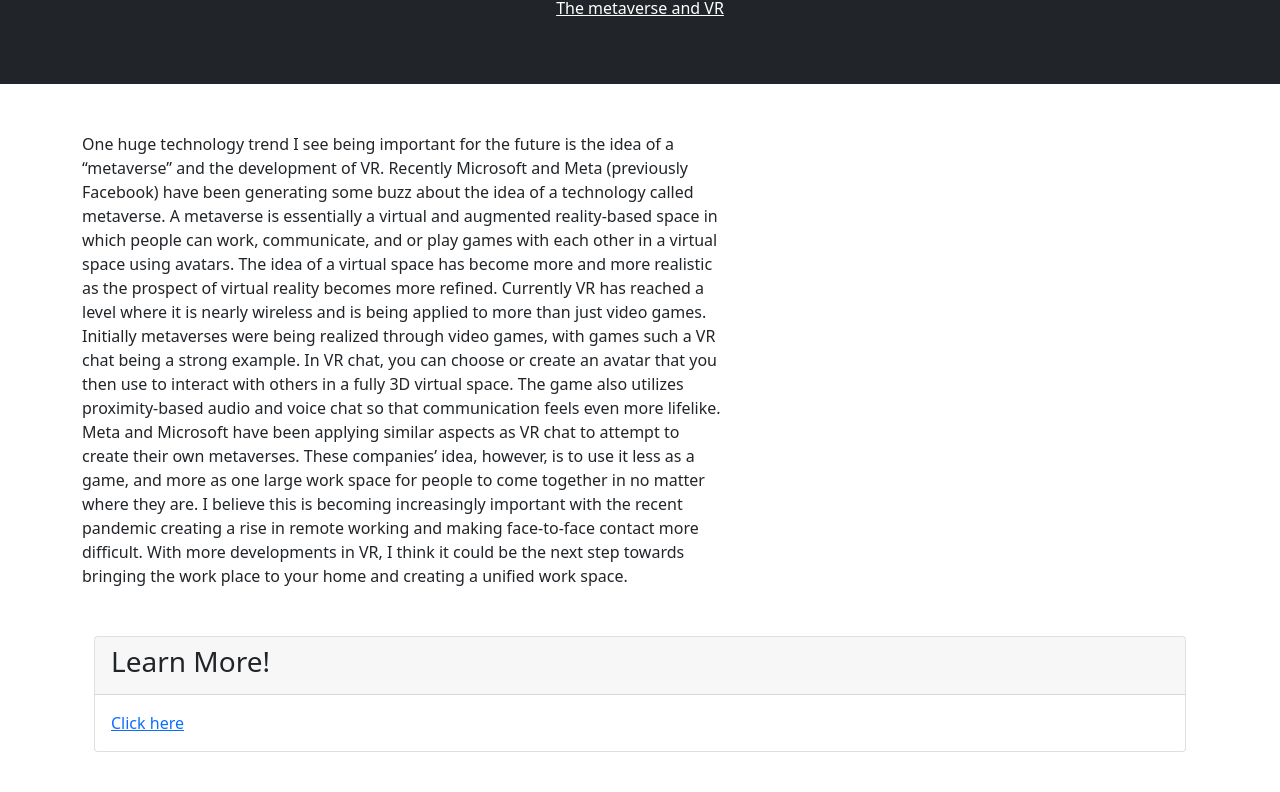
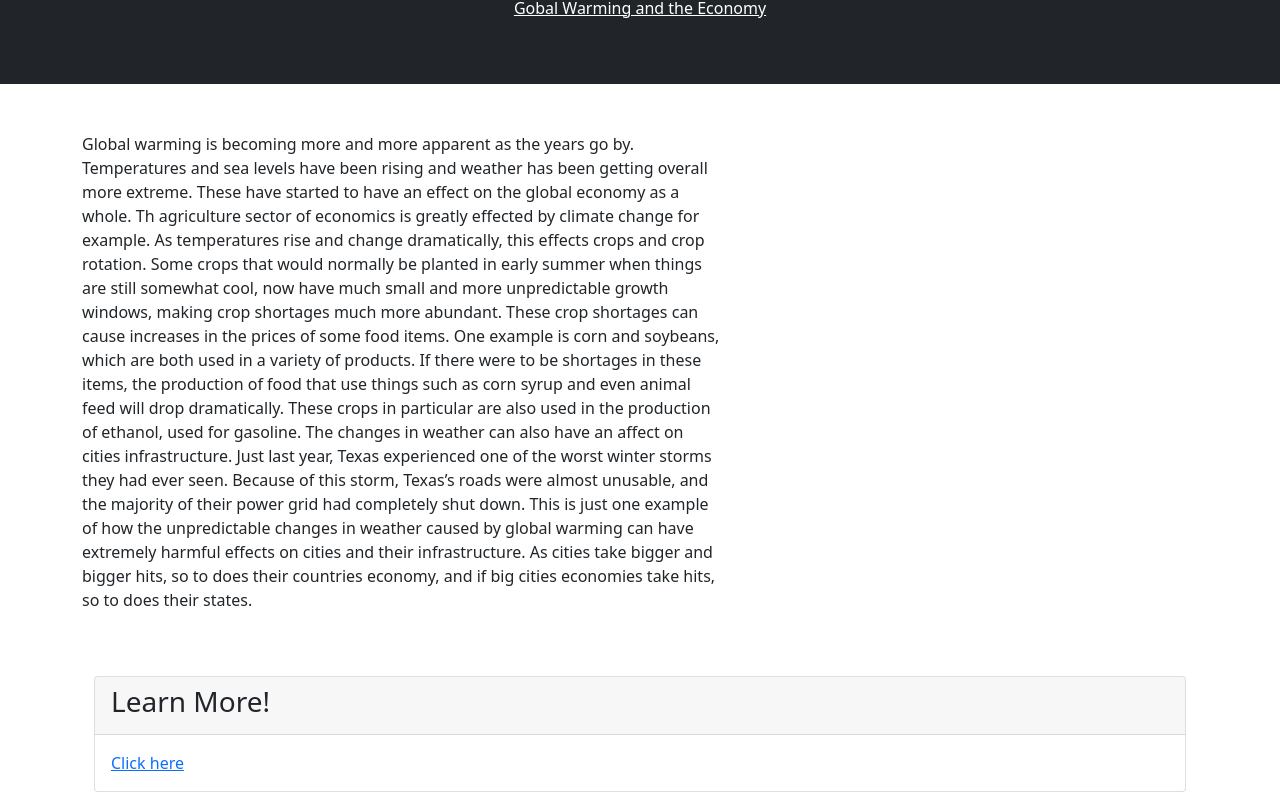
Before and after one commit to Simjowa/Simjowa.github.io, a plain HTML site: page bacs200/trends/economic.html in a window 1280 px wide. Shown: the part 166-958 px from the top of the page. Before the commit the page ends 918 px from the top, so only its background shows below. Drawn offline with nearby package versions, Linux system fonts and the light colour scheme.

Commit message:
trends p3

```diff
--- a/bacs200/trends/economic.html
+++ b/bacs200/trends/economic.html
@@ -2,7 +2,7 @@
 <html lang="en">
 
 <head>
-    <title>Technology Trends</title>
+    <title>Economics Trends</title>
     <meta charset="utf-8">
     <meta name="viewport" content="width=device-width, initial-scale=1">
     <link href="https://cdn.jsdelivr.net/npm/bootstrap@5.1.1/dist/css/bootstrap.min.css" rel="stylesheet">
@@ -21,7 +21,7 @@
                     <a class="nav-link text-info" href="technology.html">Tech Trends</a>
                 </li>
                 <li class="nav-item">
-                    <a class="nav-link text-info" href="economics.html">Economics Trends</a>
+                    <a class="nav-link text-info" href="economic.html">Economics Trends</a>
                 </li>
                 <li class="nav-item">
                     <a class="nav-link text-info" href="education.html">Education Trends</a>
@@ -35,41 +35,43 @@
     </nav>
     <div class="container-fluid p-5 bg-dark text-white text-center">
         <a href="index.html" class="text-white">
-            <h1>Important Technology Trends</h1>
-            <p>The metaverse and VR</p>
+            <h1>Important Economics Trends</h1>
+            <p>Gobal Warming and the Economy</p>
         </a>
     </div>
     <div class="container mt-5">
         <div class="row">
 
             <div class="col-md-7">
-                One huge technology trend I see being important for the future is the idea of a “metaverse” and the
-                development of VR.
-                Recently Microsoft and Meta (previously Facebook) have been generating some buzz about the idea of a
-                technology called
-                metaverse. A metaverse is essentially a virtual and augmented reality-based space in which people can
-                work, communicate,
-                and or play games with each other in a virtual space using avatars. The idea of a virtual space has
-                become more and more
-                realistic as the prospect of virtual reality becomes more refined. Currently VR has reached a level
-                where it is nearly
-                wireless and is being applied to more than just video games. Initially metaverses were being realized
-                through video
-                games, with games such a VR chat being a strong example. In VR chat, you can choose or create an avatar
-                that you then
-                use to interact with others in a fully 3D virtual space. The game also utilizes proximity-based audio
-                and voice chat so
-                that communication feels even more lifelike. Meta and Microsoft have been applying similar aspects as VR
-                chat to attempt
-                to create their own metaverses. These companies’ idea, however, is to use it less as a game, and more as
-                one large work
-                space for people to come together in no matter where they are. I believe this is becoming increasingly
-                important with
-                the recent pandemic creating a rise in remote working and making face-to-face contact more difficult.
-                With more
-                developments in VR, I think it could be the next step towards bringing the work place to your home and
-                creating a
-                unified work space.
+                <p>Global warming is becoming more and more apparent as the years go by. Temperatures and sea levels
+                    have been rising
+                    and weather has been getting overall more extreme. These have started to have an effect on the
+                    global economy as a
+                    whole. Th agriculture sector of economics is greatly effected by climate change for example. As
+                    temperatures rise
+                    and change dramatically, this effects crops and crop rotation. Some crops that would normally be
+                    planted in early
+                    summer when things are still somewhat cool, now have much small and more unpredictable growth
+                    windows, making crop
+                    shortages much more abundant. These crop shortages can cause increases in the prices of some food
+                    items. One example
+                    is corn and soybeans, which are both used in a variety of products. If there were to be shortages in
+                    these items,
+                    the production of food that use things such as corn syrup and even animal feed will drop
+                    dramatically. These crops
+                    in particular are also used in the production of ethanol, used for gasoline.
+                    The changes in weather can also have an affect on cities infrastructure. Just last year, Texas
+                    experienced one of
+                    the worst winter storms they had ever seen. Because of this storm, Texas’s roads were almost
+                    unusable, and the
+                    majority of their power grid had completely shut down. This is just one example of how the
+                    unpredictable changes in
+                    weather caused by global warming can have extremely harmful effects on cities and their
+                    infrastructure. As cities
+                    take bigger and bigger hits, so to does their countries economy, and if big cities economies take
+                    hits, so to does
+                    their states. </p>
+
             </div>
         </div>
         <div class="container mt-5">
@@ -78,7 +80,7 @@
                     <h3>Learn More!</h3>
                 </div>
                 <div class="card-body">
-                    <a href="https://www.theverge.com/2021/11/2/22758974/microsoft-teams-metaverse-mesh-3d-avatars-meetings-features"
+                    <a href="https://news.climate.columbia.edu/2019/06/20/climate-change-economy-impacts/"
                         target="_blank">Click here</a>
                 </div>
             </div>
```
Also changed, not shown: bacs200/trends/index.html (+1 -1 lines), bacs200/trends/profile.html (+55 -0 lines), bacs200/trends/technology.html (+21 -12 lines), bacs200/trends/thumbnail_Screenshot_20180601-185636.jpg (added).
